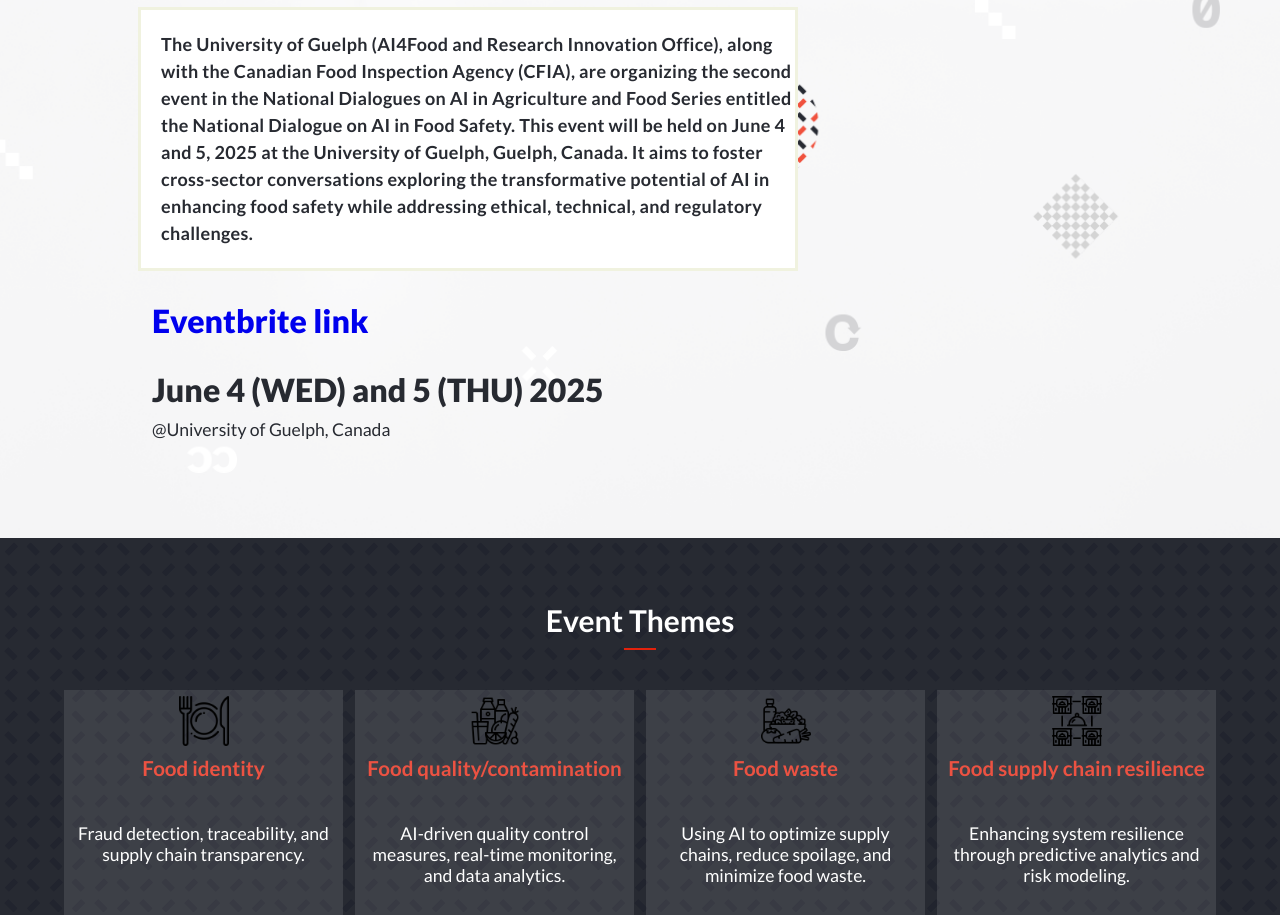
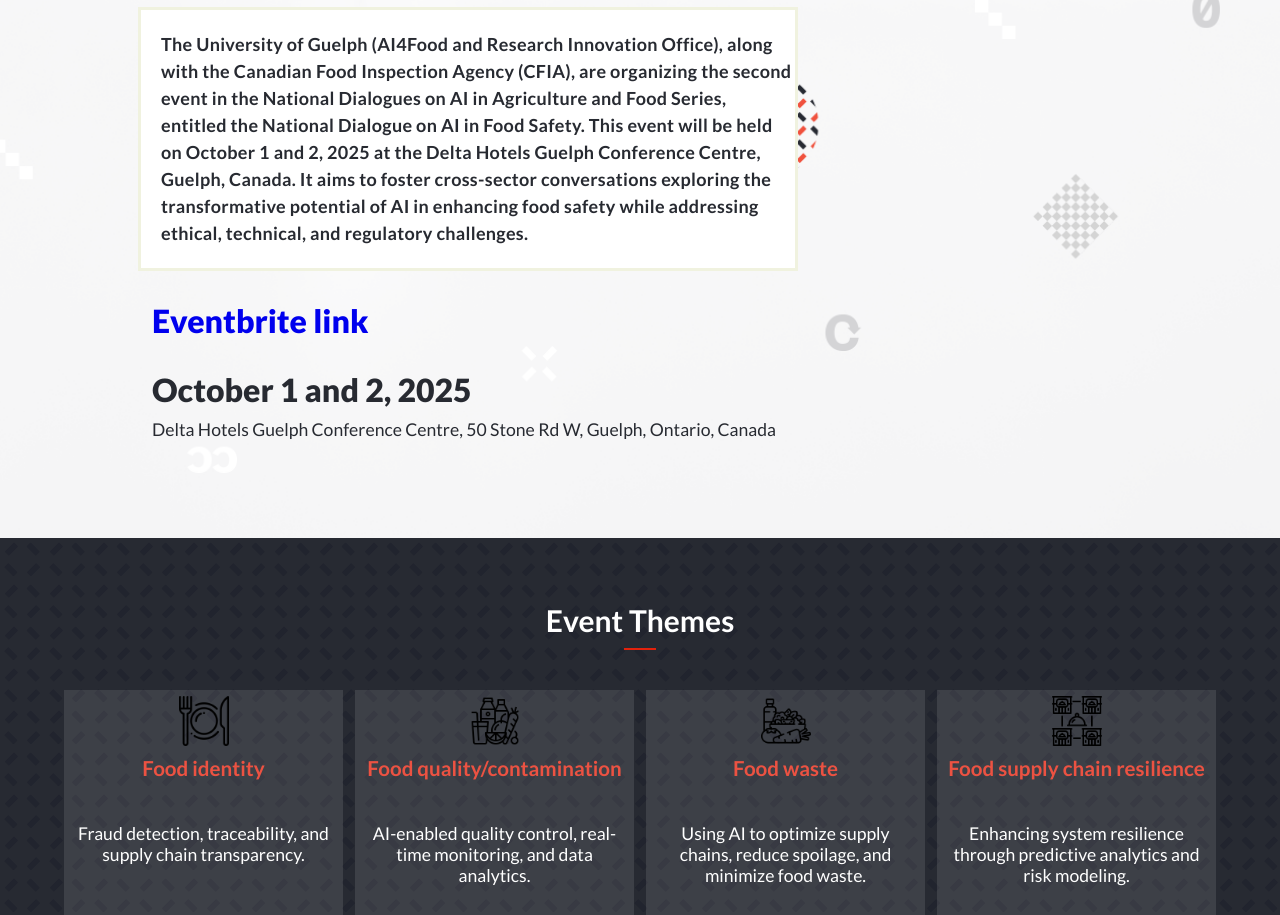
Before and after one commit to ai4foodUGuelph/conference, a website: page index.html in a window 1280 px wide. Shown: the part 425-1340 px from the top of the page. Drawn offline with Linux system fonts and the light colour scheme; a web font is replaced by a local one.

Commit message:
merged Stringer-M/patch-1

```diff
--- a/index.html
+++ b/index.html
@@ -37,19 +37,19 @@
         </section>
         <article>
             <section class="sec1">
-                <p class="para1">"Welcome to the AI National Dialogue"</p>
+                <p class="para1">"October 1 & 2, 2025"</p>
                 <div class="title">
-                    <h1 class="main-title" data-text="National Dialogue on AI in Food Safety">
+                    <h1 class="main-title" data-text="National Dialogue on Artificial Intelligence in Food Safety">
                         National Dialogue on <br> AI in Food Safety
                     </h1>
                 </div>
                 <p class="para2">
-                    The University of Guelph (AI4Food and Research Innovation Office), along with the Canadian Food Inspection Agency (CFIA), are organizing the second event in the National Dialogues on AI in Agriculture and Food Series entitled the National Dialogue on AI in Food Safety.
-                    This event will be held on June 4 and 5, 2025 at the University of Guelph, Guelph, Canada. It aims to foster cross-sector conversations exploring the transformative potential of AI in enhancing food safety while addressing ethical, technical, and regulatory challenges.
+                    The University of Guelph (AI4Food and Research Innovation Office), along with the Canadian Food Inspection Agency (CFIA), are organizing the second event in the National Dialogues on AI in Agriculture and Food Series, entitled the National Dialogue on AI in Food Safety.
+                    This event will be held on October 1 and 2, 2025 at the Delta Hotels Guelph Conference Centre, Guelph, Canada. It aims to foster cross-sector conversations exploring the transformative potential of AI in enhancing food safety while addressing ethical, technical, and regulatory challenges.
                 </p>
                 <h2 class="year"><a href="https://google.com">Eventbrite link</a></h2>
-                <h2 class="year">June 4 (WED) and 5 (THU) 2025</h2>
-                <p class="differ">@University of Guelph, Canada</p>
+                <h2 class="year">October 1 and 2, 2025</h2>
+                <p class="differ">Delta Hotels Guelph Conference Centre, 50 Stone Rd W, Guelph, Ontario, Canada</p>
             </section>
             <section id="program" class="sec2">
                 <h2 class="sec-2-title">Event Themes</h2>
@@ -65,7 +65,7 @@
                         <!-- Thanks to https://www.flaticon.com/free-icon/healthy-drink_3859716?term=food&page=1&position=56&origin=tag&related_id=3859716 for this images -->
                         <img src="important-img/healthy-drink.png" alt="food-icon">
                         <h3 class="list-header">Food quality/contamination</h3>
-                        <p class="list-para">AI-driven quality control measures, real-time monitoring, and data analytics.</p>
+                        <p class="list-para">AI-enabled quality control, real-time monitoring, and data analytics.</p>
                     </li>
                     <li class="list">
                         <!-- Thanks to https://www.flaticon.com/free-icon/diet_706133?term=food&page=1&position=10&origin=tag&related_id=706133 for this image -->
@@ -96,7 +96,7 @@
                 <li>CFIA</li>
                 <li>University of Guelph</li>
                 <li>AI4Food</li>
-                <li>Health Canada</li>
+                <li>Research Innovation Office</li>
                 <li>OMAFRA</li>
             </ul>
         </section>
```
Also changed, not shown: about.html (+1 -1 lines).
